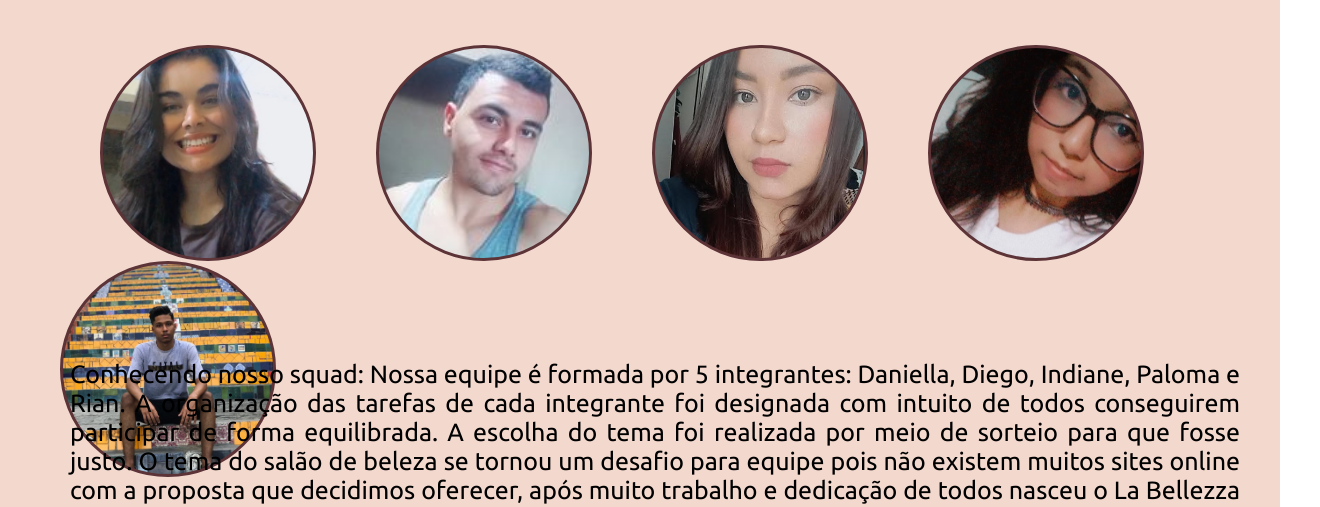
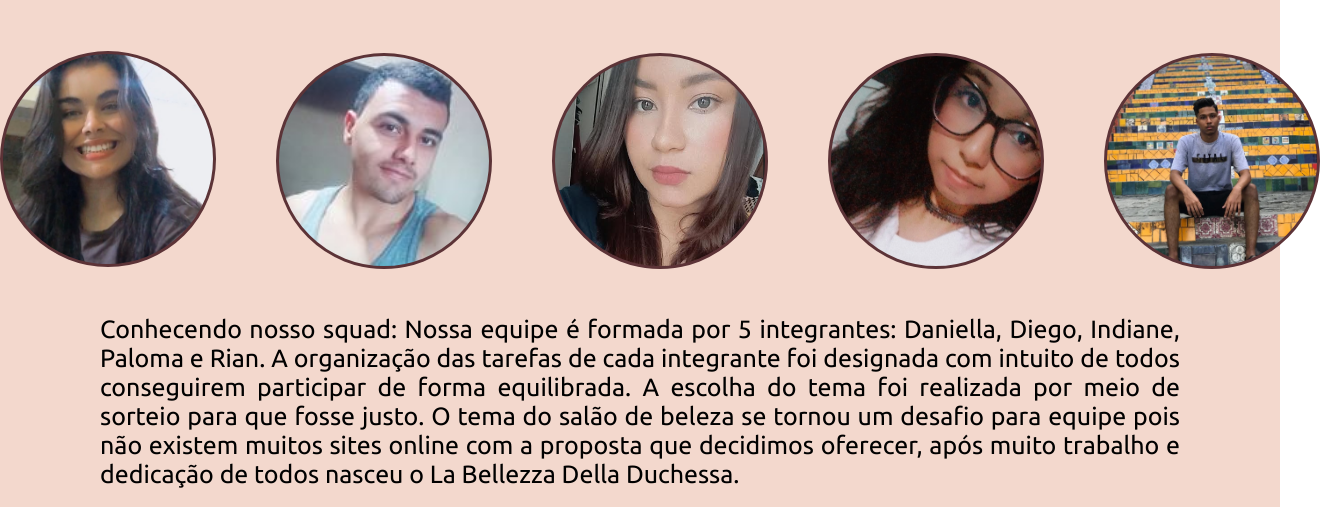
Before and after one commit to DevPhde/LaBellezaDellaDuchessa, a plain HTML site: page nossaequipe.html in a window 1280 px wide. Shown: the part 497-1004 px from the top of the page, 1320 px wide, since content can reach past the window. Drawn offline with Linux system fonts and the light colour scheme.

Commit message:
alteração-nossaequipe

```diff
--- a/css/style-nossaequipe.css
+++ b/css/style-nossaequipe.css
@@ -42,10 +42,7 @@
   flex-direction: column;
   justify-content: center;
   background-color: #f3d8cd;
-  /* width: 100%; */
-  /* height: 600px; */
-  /* text-align: center; */
-  /* padding: 60px 0; */
+
 }
 
 .containernossaequipe h1 {
@@ -54,15 +51,19 @@
 }
 
 .imagensdaequipe {
-  height: 300px;
+  width: 100%;
+  padding-bottom: 2%;
+  height: auto;
+  display: flex;
+  justify-content: space-evenly;
 }
 .imagens {
   width: 210px;
   height: 210px;
   border-radius: 120px;
   float: left;
-  /* margin: 20px 0; */
   border: solid 3px #5c3337;
+  margin-top: 3%;
 }
 
 a {
@@ -72,7 +73,6 @@ a {
 .integrante1 {
   background-image: url("../images/dani.png");
   background-size: cover;
-  margin-left: 100px;
 }
 
 .integrante2 {
@@ -115,7 +115,7 @@ a {
 
 .textonossaequipe {
   text-align: justify;
-  padding: 15px 40px 55px 70px;
+  margin: 20px 100px;
   font-size: 25px;
 }
 
```
